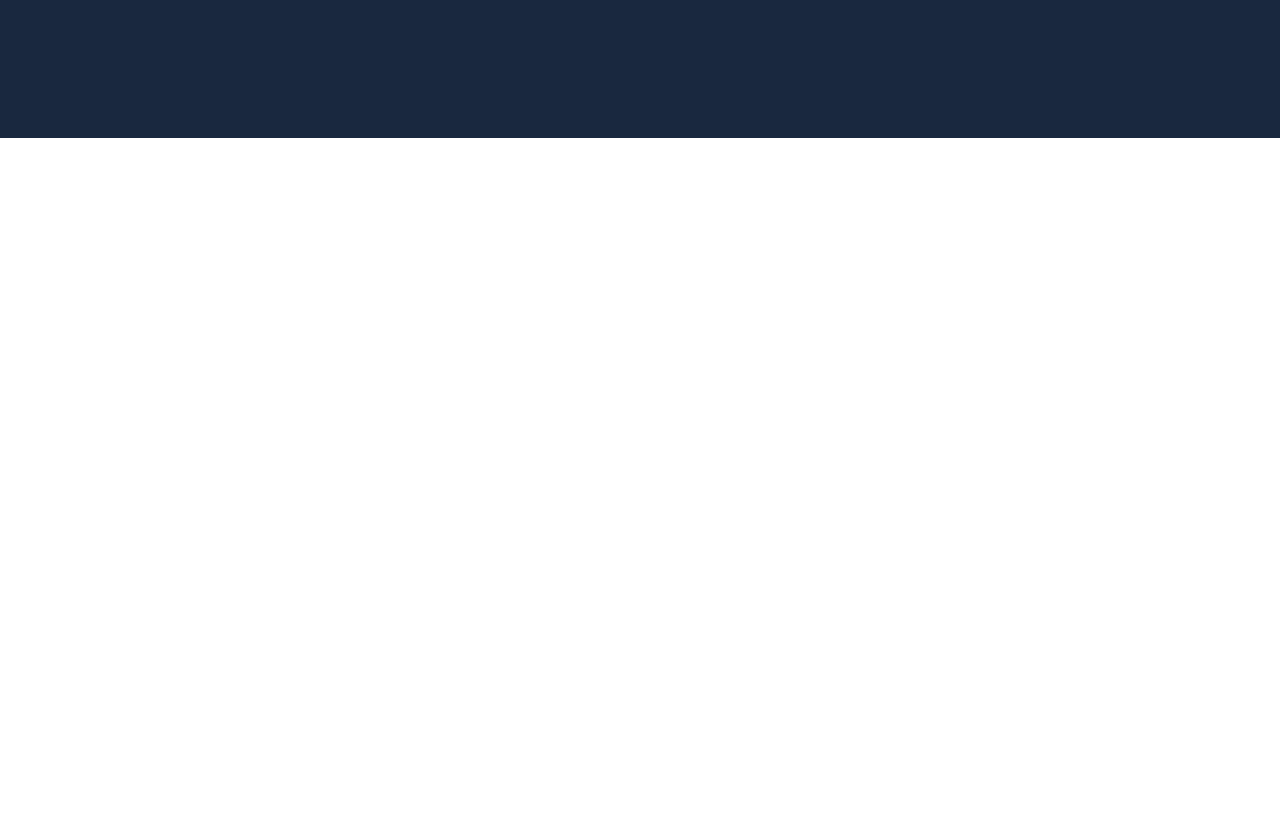
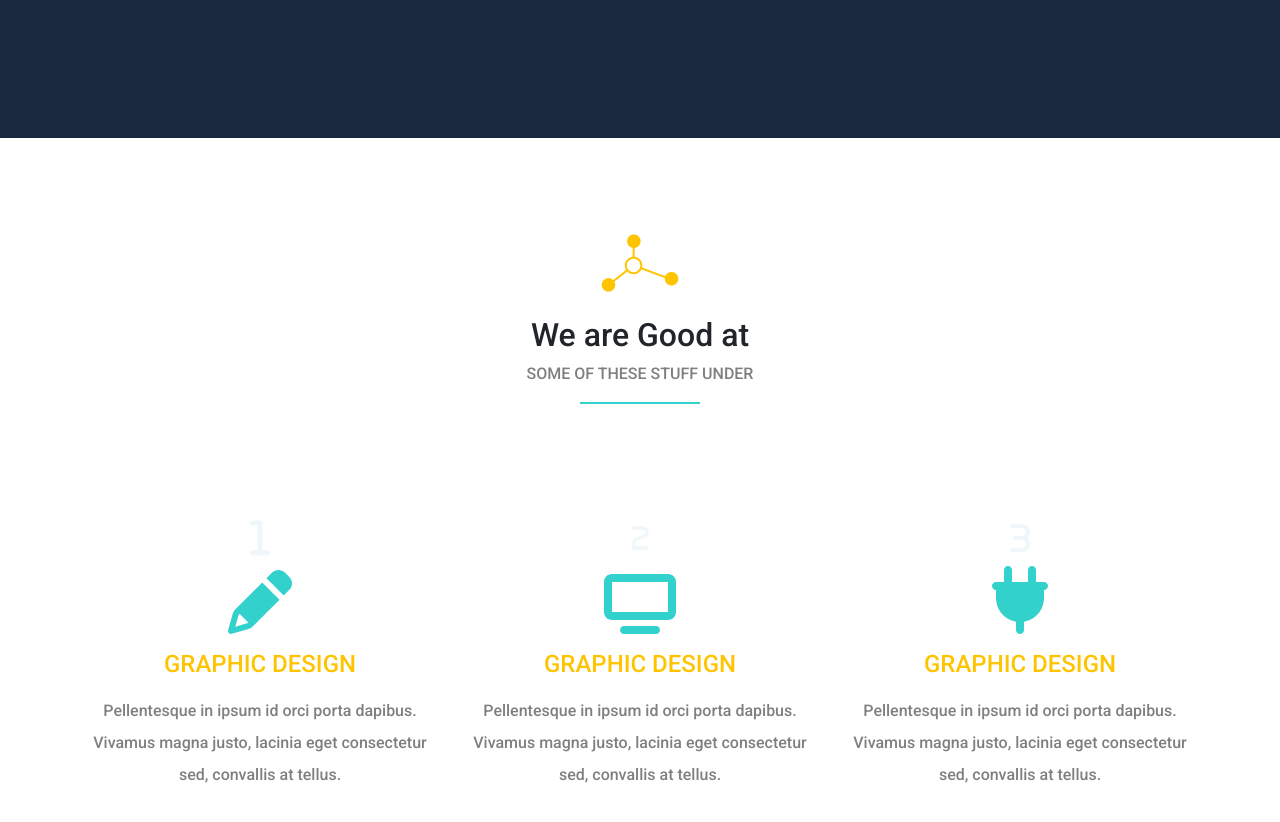
Before and after one commit to HabibaAbouelyazeed/Bondi, a plain HTML site: page index.html in a window 1280 px wide. Shown: the part 660-1482 px from the top of the page. Drawn offline with Linux system fonts and the light colour scheme.

Commit message:
Features section

```diff
--- a/css/bondi.css
+++ b/css/bondi.css
@@ -3,6 +3,7 @@
     --greencolor: #33d1cc;
     --redcolor: #ff3150;
     --yellowcolor: #ffc400;
+    --sectioncolor: #eff7fa;
 }
 
 
@@ -20,6 +21,17 @@ body{
 .main-btn:hover{
     color: var(--yellowcolor);
 }
+
+.main-title::after{
+    content: ' ';
+    position: absolute;
+    width: 120px;
+    height: 2px;
+    background-color: var(--greencolor);
+    left: 50%;
+    transform: translateX(-50%);
+}
+
 
 /* Navbar ==>START  */
 .navbar {
@@ -55,8 +67,31 @@ body{
 
 /* Navbar ==>END */
 
-/* Landing==>START */
+/* Landing ==>START */
 .landing{
     background-color: var(--darkcolor);
     min-height: calc(100vh - 72px);
 }
+/* Landing ==>END */
+
+/* Features ==>START */
+.fet .icon-holder{
+    height: 200px;
+}
+
+.fet .icon-holder svg{
+    left: 50%;
+    transform: translateX(-50%);
+    color: var(--greencolor)
+}
+
+.fet .icon-holder .number{
+    color: var(--sectioncolor);
+    height: 12rem;
+    bottom: 0;
+}
+
+.fet .fet-title{
+    color: var(--yellowcolor);
+}
+/* Features ==>END */
--- a/index.html
+++ b/index.html
@@ -61,7 +61,7 @@
         </div>
       </nav>
 
-    <!-- Landing section -->
+  <!-- Landing section -->
     <div class="landing d-flex justify-content-center align-items-center">
       <div class="text-center text-light">
         <h1 class="">Taste the Creativity</h1>
@@ -72,8 +72,63 @@
       </div>
     </div>
 
+  <!-- Features section -->
+    <div class="features text-center pt-5 pb-5">
+      <div class="container">
+        <div class="main-title mt-5 mb-5 position-relative">
+          <img src="assets/title.png" alt="title-pic" class="mb-4">
+          <h2>We are Good at</h2>
+          <p class="text-uppercase text-black-50">some of these stuff under</p>
+        </div>
 
 
+        <div class="row">
+          <div class="col-md-6 col-lg-4">
+            <div class="fet">
+              <div class="icon-holder position-relative">
+                <i class="fa-solid fa-1 position-absolute number"></i>
+                <i class="fa-solid fa-pencil position-absolute fa-4x bottom-0"></i>
+              </div>
+              <h4 class="text-uppercase mt-3 mb-3 fet-title">graphic design</h4>
+              <p class="text-black-50 lh-lg">
+                Pellentesque in ipsum id orci porta dapibus.
+                Vivamus magna justo, lacinia eget consectetur sed,
+                convallis at tellus.
+              </p>
+            </div>
+          </div>
+          <div class="col-md-6 col-lg-4">
+            <div class="fet">
+              <div class="icon-holder position-relative">
+                <i class="fa-solid fa-2 position-absolute number"></i>
+                <i class="fa-solid fa-tv position-absolute fa-4x bottom-0"></i>
+              </div>
+              <h4 class="text-uppercase mt-3 mb-3 fet-title">graphic design</h4>
+              <p class="text-black-50 lh-lg">
+                Pellentesque in ipsum id orci porta dapibus.
+                Vivamus magna justo, lacinia eget consectetur sed,
+                convallis at tellus.
+              </p>
+            </div>
+          </div>
+          <div class="col-md-6 col-lg-4">
+            <div class="fet">
+              <div class="icon-holder position-relative">
+                <i class="fa-solid fa-3 position-absolute number"></i>
+                <i class="fa-solid fa-plug position-absolute fa-4x bottom-0"></i>
+              </div>
+              <h4 class="text-uppercase mt-3 mb-3 fet-title">graphic design</h4>
+              <p class="text-black-50 lh-lg">
+                Pellentesque in ipsum id orci porta dapibus.
+                Vivamus magna justo, lacinia eget consectetur sed,
+                convallis at tellus.
+              </p>
+            </div>
+          </div>
+        </div>
+
+      </div>
+    </div>
 
     <script src="js/all.min.js"></script>
     <script src="js/bootstrap.bundle.min.js"></script>
```
Also changed, not shown: assets/laptop.png (added), assets/title.png (added).
